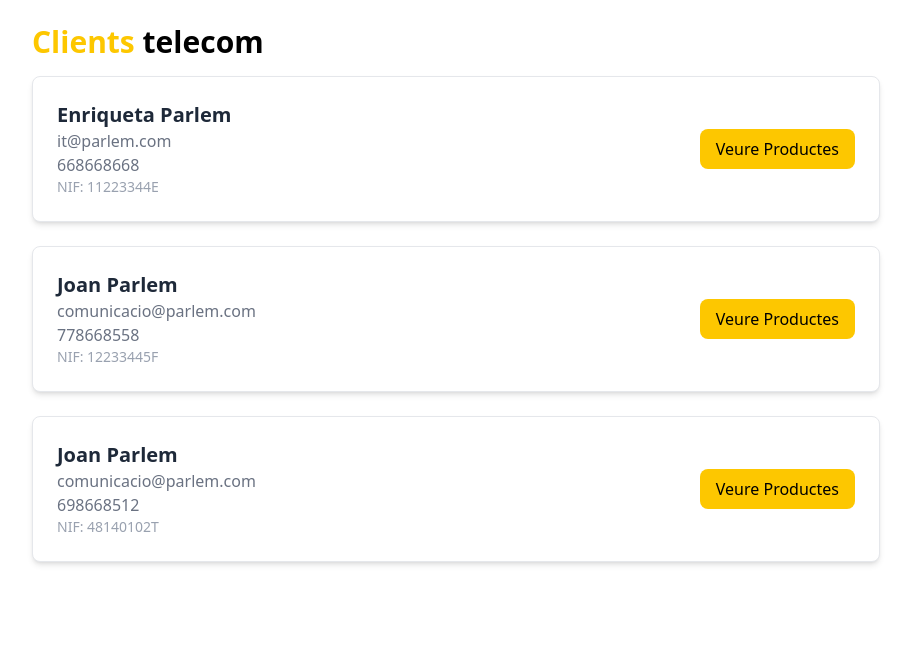
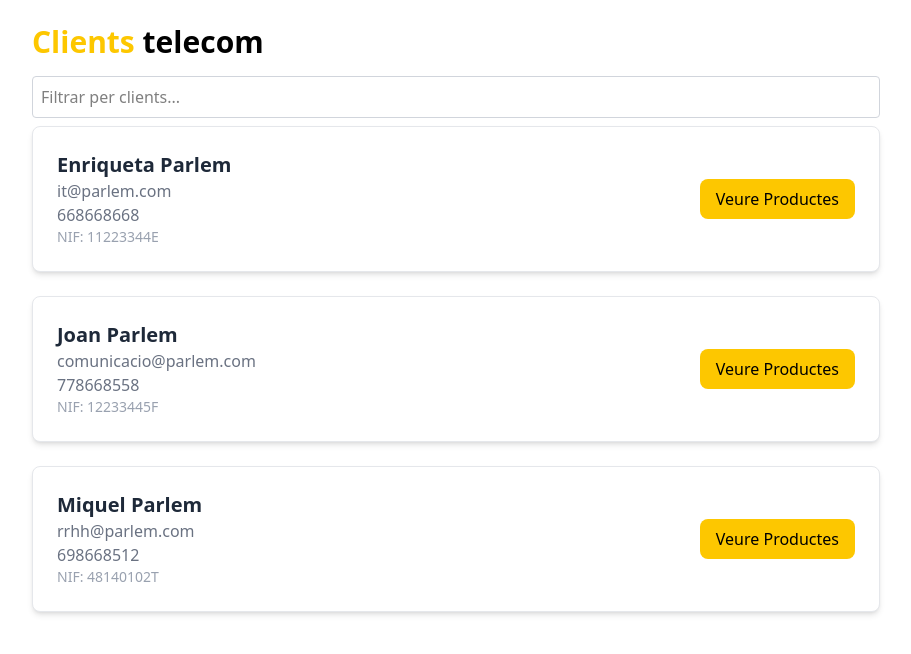
Before and after one commit to adrianmellado/prova-tecnica-parlem, a Vue app: page / in a window 1280 px wide. Shown: the top 654 px of the page, without its empty margins (184-1095 px from the left). Built offline with nearby package versions, Linux system fonts and the light colour scheme; data requests are answered from the project's data file.

Commit message:
Filtrar els clients

```diff
--- a/db.json
+++ b/db.json
@@ -24,9 +24,9 @@
             "_id": 555557,
             "docType": "nif",
             "docNum": "48140102T",
-            "email" : "comunicacio@parlem.com",
+            "email" : "rrhh@parlem.com",
             "customerId" : "11234",
-            "givenName" : "Joan",
+            "givenName" : "Miquel",
             "familyName1" : "Parlem",
             "phone" : "698668512"
         }
--- a/src/App.vue
+++ b/src/App.vue
@@ -1,11 +1,12 @@
 <script setup>
-  import { ref, onMounted } from 'vue';
+  import { ref, onMounted, computed } from 'vue';
   import ProducteList from './components/ProducteList.vue'; // Importar el component Producte
 
   const clients = ref([]); // Llistat de clients
   const productes = ref([]); // Llistat de productes
   const activeClient = ref(null); // Client amb productes visibles
   const loading = ref(true); // Estat de càrrega
+  const searchClientQuery = ref(""); // Recerca de clients
 
   onMounted(async () => {
     try {
@@ -34,6 +35,17 @@
   const getProductesByClient = (customerId) => {
     return productes.value.filter(product => product.customerId === customerId);
   };
+
+  // Filtrar y ordenar clientes
+  const filteredClients = computed(() => {
+    return [...clients.value]
+      .filter(client => {
+        const searchTerm = searchClientQuery.value.toLowerCase();
+        return Object.values(client).some(value =>
+          String(value).toLowerCase().includes(searchTerm)
+        );
+      });
+  });
 </script>
 
 <template>
@@ -49,8 +61,21 @@
     </div>
 
     <div v-else-if="clients.length">
+      <!-- Input de filtrat -->
+      <input
+        v-model="searchClientQuery"
+        type="text"
+        placeholder="Filtrar per clients..."
+        class="border border-gray-300 p-2 rounded w-full mb-2"
+      />
+
+      <!-- Si no hay productos, mostrar mensaje -->
+      <p v-if="filteredClients.length === 0" class="text-center text-gray-500 py-4">
+        No hi ha clients disponibles.
+      </p>
+
       <!-- Targeta client -->
-      <div v-for="client in clients" :key="client._id" class="bg-white shadow-md rounded-lg p-6 mb-6 border border-gray-200">
+      <div v-else v-for="client in filteredClients" :key="client._id" class="bg-white shadow-md rounded-lg p-6 mb-6 border border-gray-200">
         <div class="flex justify-between items-center">
           <div>
             <h2 class="text-xl font-semibold text-gray-800">{{ client.givenName }} {{ client.familyName1 }}</h2>
--- a/src/components/ProducteList.vue
+++ b/src/components/ProducteList.vue
@@ -5,7 +5,7 @@
     productes: Array, // Llistat de productes
   });
 
-  const searchQuery = ref(""); // Filtre per nom
+  const searchProducteQuery = ref(""); // Recerca per nom
   const sortBy = ref("productName"); // Camp d'ordenació per defecte
   const sortDirection = ref("asc"); // Direcció ascendent
 
@@ -23,7 +23,7 @@
   const filteredAndSortedProductes = computed(() => {
     return [...props.productes]
       .filter(producte =>
-        producte.productName.toLowerCase().includes(searchQuery.value.toLowerCase())
+        producte.productName.toLowerCase().includes(searchProducteQuery.value.toLowerCase())
       )
       .sort((a, b) => {
         let modifier = sortDirection.value === "asc" ? 1 : -1;
@@ -38,7 +38,7 @@
   <div class="mt-4">
     <!-- Input de filtrat -->
     <input
-      v-model="searchQuery"
+      v-model="searchProducteQuery"
       type="text"
       placeholder="Filtrar per nom del producte..."
       class="border border-gray-300 p-2 rounded w-full mb-2"
```
